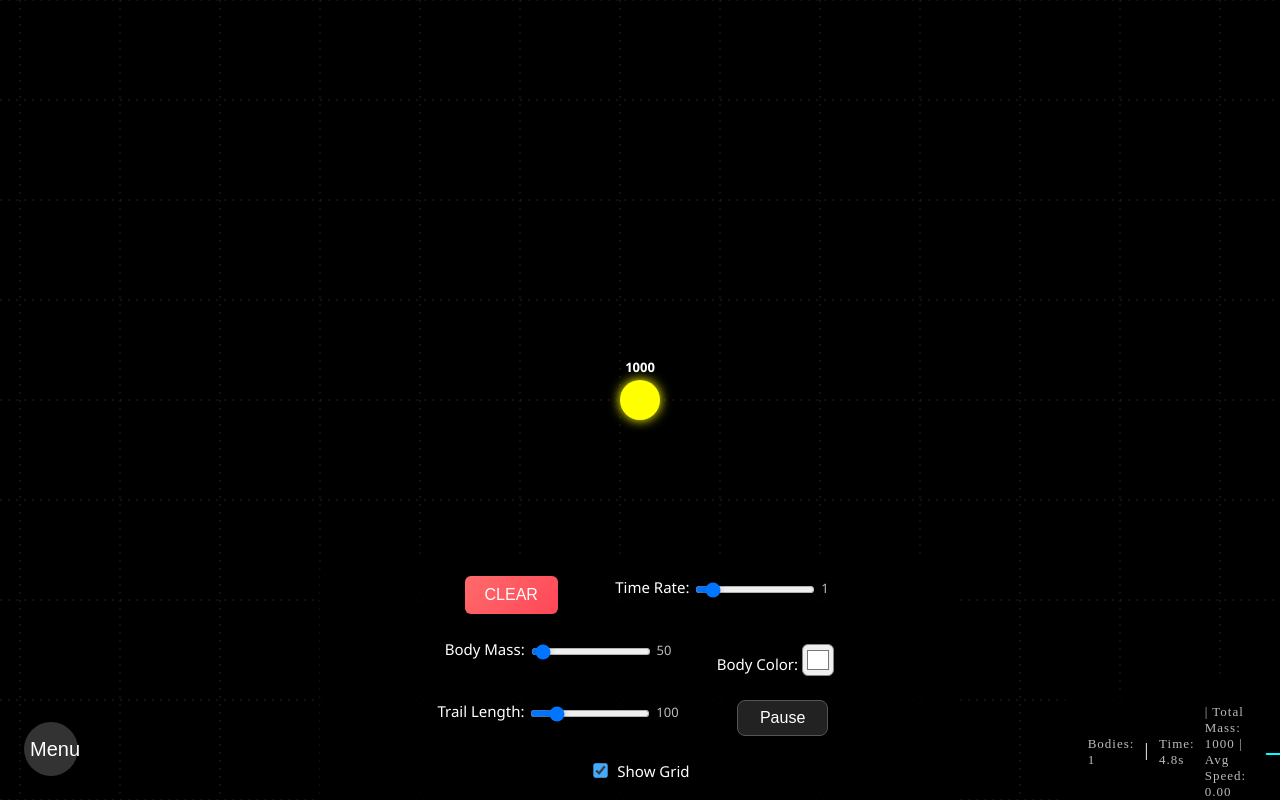
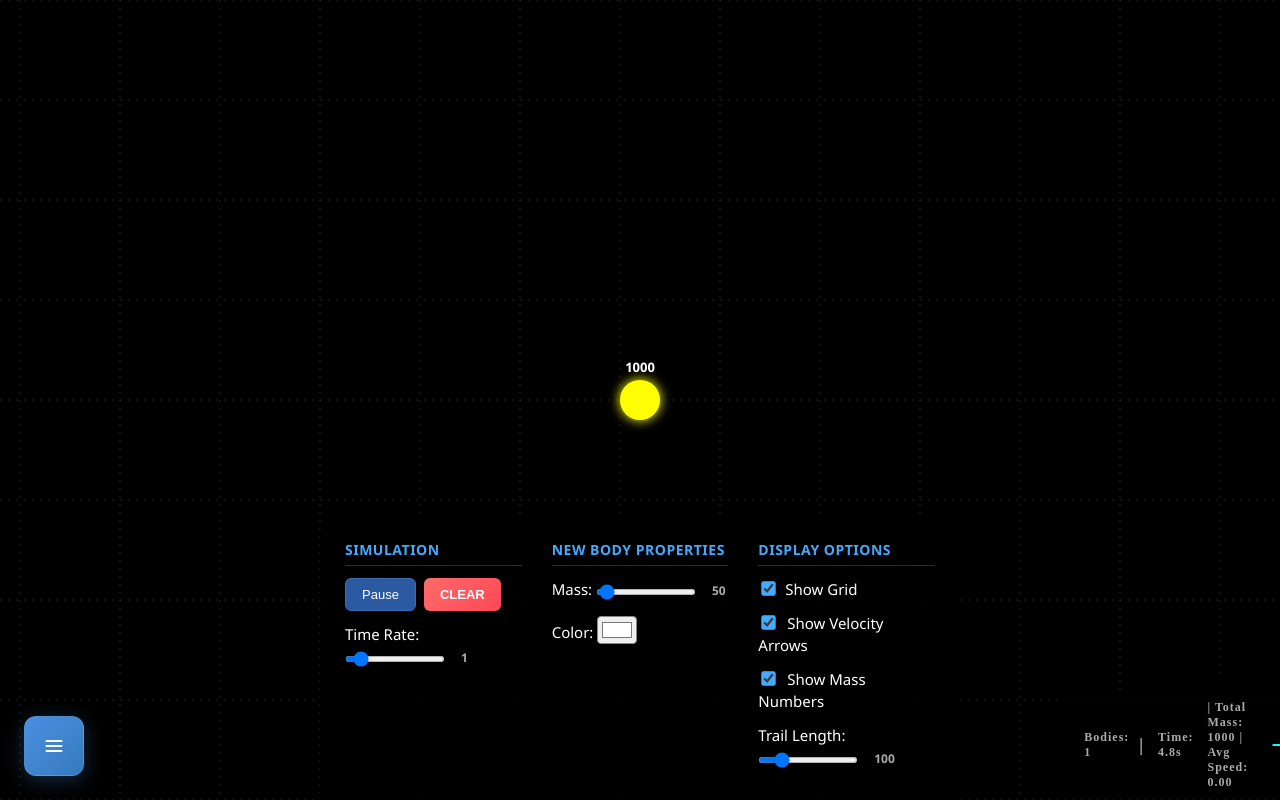
Before and after one commit to MVAD974/my-page, a plain HTML site: page physics-simulation/index.html in a window 1280 px wide. Drawn offline with Linux system fonts and the light colour scheme.

Commit message:
Enhance simulation controls and UI: added new body properties, improved display options, and updated styles for better usability and aesthetics.

```diff
--- a/physics-simulation/index.html
+++ b/physics-simulation/index.html
@@ -10,53 +10,81 @@
       <canvas id="canvas"></canvas>
       <div id="menu" class="menu">
         <div id="controls">
-          <div>
+          <!-- Simulation Controls Section -->
+          <div class="control-section">
+            <h3>Simulation</h3>
+            <div class="control-group">
+              <button id="pauseBtn" title="Pause or resume the simulation">Pause</button>
               <button id="clearBtn" title="Clear canvas and reset simulation">Clear</button>
             </div>
-          <div>
+            <div class="control-item">
               <label>
                 Time Rate:
                 <input id="timeRate" type="range" min="0.1" max="10" step="0.1" value="1" />
                 <span id="timeRateValue">1</span>
               </label>
             </div>
-          <div>
+          </div>
+
+          <!-- Body Properties Section -->
+          <div class="control-section">
+            <h3>New Body Properties</h3>
+            <div class="control-item">
               <label>
-              Body Mass:
+                Mass:
                 <input id="massInput" type="range" min="10" max="1000" step="10" value="50" />
                 <span id="massValue">50</span>
               </label>
             </div>
-          <div>
+            <div class="control-item">
               <label>
-              Body Color:
+                Color:
                 <input id="colorInput" type="color" value="#ffffff" />
               </label>
             </div>
-          <div>
+          </div>
+
+          <!-- Display Options Section -->
+          <div class="control-section">
+            <h3>Display Options</h3>
+            <div class="control-item">
+              <label>
+                <input id="gridToggle" type="checkbox" checked /> Show Grid
+              </label>
+            </div>
+            <div class="control-item">
+              <label>
+                <input id="velocityToggle" type="checkbox" checked /> Show Velocity Arrows
+              </label>
+            </div>
+            <div class="control-item">
+              <label>
+                <input id="massToggle" type="checkbox" checked /> Show Mass Numbers
+              </label>
+            </div>
+            <div class="control-item">
               <label>
                 Trail Length:
                 <input id="trailLength" type="range" min="10" max="500" step="10" value="100" />
                 <span id="trailLengthValue">100</span>
               </label>
             </div>
-          <div>
-            <button id="pauseBtn" title="Pause or resume the simulation">Pause</button>
-          </div>
-          <div>
-            <label>
-              <input id="gridToggle" type="checkbox" checked /> Show Grid
-            </label>
           </div>
         </div>
         <div id="stats" class="stats">
           <span id="bodiesCount">Bodies: 0</span> |
           <span id="simTime">Time: 0.0s</span>
           <span id="extraStats"></span>
-          <span class="legend"><span class="arrow"></span>Velocity</span>
+          <span id="velocityLegend" class="legend"><span class="arrow"></span>Velocity</span>
         </div>
       </div>
-      <button id="menuBtn" class="menu-btn" title="Toggle Menu">Menu</button>
+      <button id="menuBtn" class="menu-btn" title="Toggle Menu">
+        <svg width="20" height="20" viewBox="0 0 24 24" fill="none" stroke="currentColor" stroke-width="2.5" stroke-linecap="round" stroke-linejoin="round">
+          <line x1="3" y1="6" x2="21" y2="6"></line>
+          <line x1="3" y1="12" x2="21" y2="12"></line>
+          <line x1="3" y1="18" x2="21" y2="18"></line>
+        </svg>
+      </button>
     </div>
     <script src="simulation.js"></script>
   </body>
--- a/physics-simulation/simulation.js
+++ b/physics-simulation/simulation.js
@@ -27,6 +27,8 @@ let trailOpacity = 0.05; // Opacity for the trail effect
 let maxTrailLength = 100; // Default maximum trail length
 let isPaused = false; // Pause state
 let showGrid = true; // Grid toggle
+let showVelocityArrows = true; // Velocity arrows toggle
+let showMassNumbers = true; // Mass numbers toggle
 let simTime = 0; // Simulation time in seconds
 
 // Update simulation parameters from controls
@@ -68,6 +70,7 @@ class Body {
     ctx.fill();
     ctx.shadowBlur = 0;
     // Draw velocity vector as an arrow if speed is big enough
+    if (showVelocityArrows) {
       const vScale = 40; // Make the arrow even longer
       const speed = Math.hypot(this.vx, this.vy);
       if (speed > 0.2) { // Only draw if velocity is significant
@@ -100,11 +103,14 @@ class Body {
         ctx.stroke();
         ctx.restore();
       }
+    }
     // Draw label (mass)
+    if (showMassNumbers) {
       ctx.font = 'bold 13px Segoe UI, Arial';
       ctx.fillStyle = '#fff';
       ctx.textAlign = 'center';
       ctx.fillText(Math.round(this.mass), this.x, this.y - this.radius - 8);
+    }
   }
 
   // Draw the trail as a line
@@ -509,4 +515,18 @@ document.addEventListener("DOMContentLoaded", () => {
   gridToggle.addEventListener("change", (e) => {
     showGrid = e.target.checked;
   });
+
+  // Add event listeners for new display toggles
+  const velocityToggle = document.getElementById("velocityToggle");
+  velocityToggle.addEventListener("change", (e) => {
+    showVelocityArrows = e.target.checked;
+    // Update velocity legend visibility
+    const velocityLegend = document.getElementById("velocityLegend");
+    velocityLegend.style.display = showVelocityArrows ? "inline-flex" : "none";
   });
+
+  const massToggle = document.getElementById("massToggle");
+  massToggle.addEventListener("change", (e) => {
+    showMassNumbers = e.target.checked;
+  });
+});
--- a/physics-simulation/style.css
+++ b/physics-simulation/style.css
@@ -29,16 +29,16 @@ body {
   bottom: 0;
   transform: translateX(-50%);
   width: auto;
-  min-width: 340px;
+  min-width: 600px;
   max-width: 95vw;
-  background: rgba(0, 0, 0, 0.82);
+  background: rgba(0, 0, 0, 0.85);
   color: #fff;
-  text-align: center;
-  padding: 18px 30px 18px 30px;
+  text-align: left;
+  padding: 20px 25px;
   box-sizing: border-box;
   display: flex;
-  justify-content: center;
-  gap: 24px;
+  justify-content: space-between;
+  gap: 30px;
   flex-wrap: wrap;
   border-radius: 14px 14px 0 0;
   box-shadow: 0 -2px 16px 0 rgba(0,0,0,0.18);
@@ -46,15 +46,35 @@ body {
   z-index: 100;
 }
 
-/* Style for each group of controls */
-#controls > div {
-  background: none;
-  padding: 0 8px;
-  border-radius: 0;
-  box-shadow: none;
-  min-width: 120px;
-  margin: 0 2px;
+/* Control sections */
+.control-section {
+  flex: 1;
+  min-width: 160px;
+  margin: 0;
 }
+
+.control-section h3 {
+  font-size: 14px;
+  color: #4af;
+  margin: 0 0 12px 0;
+  padding-bottom: 6px;
+  border-bottom: 1px solid rgba(68, 170, 255, 0.3);
+  text-transform: uppercase;
+  letter-spacing: 0.5px;
+  font-weight: 600;
+}
+
+.control-group {
+  display: flex;
+  gap: 8px;
+  margin-bottom: 12px;
+}
+
+.control-item {
+  margin-bottom: 12px;
+}
+
+
 
 /* Style for each label and its input */
 label {
@@ -65,64 +85,99 @@ label {
 
 /* Style for sliders */
 input[type="range"] {
-  width: 120px;
+  width: 100px;
   background: #444;
-  height: 7px;
-  border-radius: 5px;
+  height: 6px;
+  border-radius: 3px;
   outline: none;
-  margin-top: 6px;
-  margin-bottom: 2px;
+  margin: 4px 8px 0 0;
+  display: inline-block;
 }
 
 input[type="range"]::-webkit-slider-thumb {
-  width: 16px;
-  height: 16px;
-  background: #fff;
-  border: 2px solid #888;
-  box-shadow: 0 2px 6px #0002;
+  width: 14px;
+  height: 14px;
+  background: #4af;
+  border: 1px solid #888;
+  box-shadow: 0 1px 4px #0002;
+  border-radius: 50%;
 }
 
 input[type="range"]::-moz-range-thumb {
-  width: 15px;
-  height: 15px;
-  background: #fff;
+  width: 13px;
+  height: 13px;
+  background: #4af;
   border-radius: 50%;
   cursor: pointer;
+  border: 1px solid #888;
 }
 
 /* Style for the color picker */
 input[type="color"] {
-  width: 32px;
-  height: 32px;
+  width: 40px;
+  height: 28px;
   border: 1px solid #888;
+  border-radius: 4px;
+  margin: 4px 0;
+  box-shadow: none;
+  cursor: pointer;
+}
+
+/* Style for checkboxes */
+input[type="checkbox"] {
+  accent-color: #4af;
+  margin-right: 8px;
+  transform: scale(1.1);
+  cursor: pointer;
+}
+
+/* Style for buttons */
+button {
+  background: #333;
+  color: #fff;
+  border: 1px solid #555;
   border-radius: 6px;
-  margin-top: 6px;
+  padding: 8px 16px;
+  font-size: 13px;
+  font-weight: 500;
+  cursor: pointer;
   box-shadow: none;
+  transition: background 0.2s, border-color 0.2s;
+}
+
+button:hover {
+  background: #444;
+  border-color: #666;
 }
 
 /* Style for the value display */
 span {
-  margin-top: 4px;
-  font-size: 13px;
-  color: #bbb;
+  margin-left: 4px;
+  font-size: 12px;
+  color: #aaa;
+  font-weight: 600;
 }
 
 /* Responsive adjustments for smaller screens */
-@media (max-width: 600px) {
+@media (max-width: 800px) {
   #controls {
     flex-direction: column;
-    gap: 10px;
+    gap: 15px;
     min-width: 90vw;
-    padding: 10px 2vw;
+    padding: 15px 20px;
     left: 50%;
     bottom: 0;
     transform: translateX(-50%);
     border-radius: 10px 10px 0 0;
   }
 
-  #controls > div {
+  .control-section {
     min-width: 100%;
-    padding: 8px 2vw;
+  }
+
+  .control-group {
+    flex-direction: column;
+    gap: 6px;
   }
 
   .menu {
@@ -170,21 +225,43 @@ span {
   bottom: 24px;
   left: 24px;
   right: auto;
-  background: #333;
+  background: linear-gradient(135deg, #4a90e2, #357abd);
   color: #fff;
   border: none;
-  border-radius: 50%;
-  width: 54px;
-  height: 54px;
+  border-radius: 12px;
+  width: 60px;
+  height: 60px;
   cursor: pointer;
-  font-size: 20px;
-  box-shadow: 0 2px 12px #0002;
-  transition: background 0.2s, box-shadow 0.2s;
+  font-size: 18px;
+  font-weight: 600;
+  text-transform: uppercase;
+  letter-spacing: 0.5px;
+  box-shadow: 0 4px 20px rgba(74, 144, 226, 0.3);
+  transition: all 0.3s cubic-bezier(0.4, 0, 0.2, 1);
+  display: flex;
+  align-items: center;
+  justify-content: center;
+  backdrop-filter: blur(10px);
+  border: 1px solid rgba(255, 255, 255, 0.1);
 }
 
 .menu-btn:hover {
-  background: #444;
-  box-shadow: 0 4px 18px #0004;
+  background: linear-gradient(135deg, #5ba0f2, #4a90e2);
+  transform: translateY(-2px);
+  box-shadow: 0 8px 25px rgba(74, 144, 226, 0.4);
+}
+
+.menu-btn:active {
+  transform: translateY(0);
+  box-shadow: 0 4px 15px rgba(74, 144, 226, 0.3);
+}
+
+.menu-btn svg {
+  transition: transform 0.2s ease;
+}
+
+.menu-btn:hover svg {
+  transform: scale(1.1);
 }
 
 button#clearBtn {
@@ -192,17 +269,18 @@ button#clearBtn {
   color: #fff;
   border: none;
   border-radius: 6px;
-  padding: 10px 20px;
-  font-size: 16px;
+  padding: 8px 16px;
+  font-size: 13px;
+  font-weight: 600;
   text-transform: uppercase;
   cursor: pointer;
-  box-shadow: 0 4px 6px rgba(0,0,0,0.1);
+  box-shadow: 0 2px 4px rgba(0,0,0,0.2);
   transition: transform 0.1s, box-shadow 0.1s;
 }
 
 button#clearBtn:hover {
   transform: scale(1.05);
-  box-shadow: 0 6px 8px rgba(0,0,0,0.15);
+  box-shadow: 0 4px 8px rgba(0,0,0,0.3);
 }
 
 .stats {
@@ -249,12 +327,12 @@ button#clearBtn:hover {
 }
 
 #pauseBtn {
-  background: #222;
+  background: #2c5aa0;
   color: #fff;
-  border: 1px solid #555;
-  border-radius: 8px;
-  padding: 8px 22px;
-  font-size: 1em;
+  border: 1px solid #3a6db5;
+  border-radius: 6px;
+  padding: 8px 16px;
+  font-size: 13px;
   font-weight: 500;
   cursor: pointer;
   box-shadow: none;
@@ -262,7 +340,7 @@ button#clearBtn:hover {
 }
 
 #pauseBtn:hover {
-  background: #444;
+  background: #3a6db5;
 }
 
 #gridToggle {
```
Lines whose indentation alone changed are shown as unchanged.
